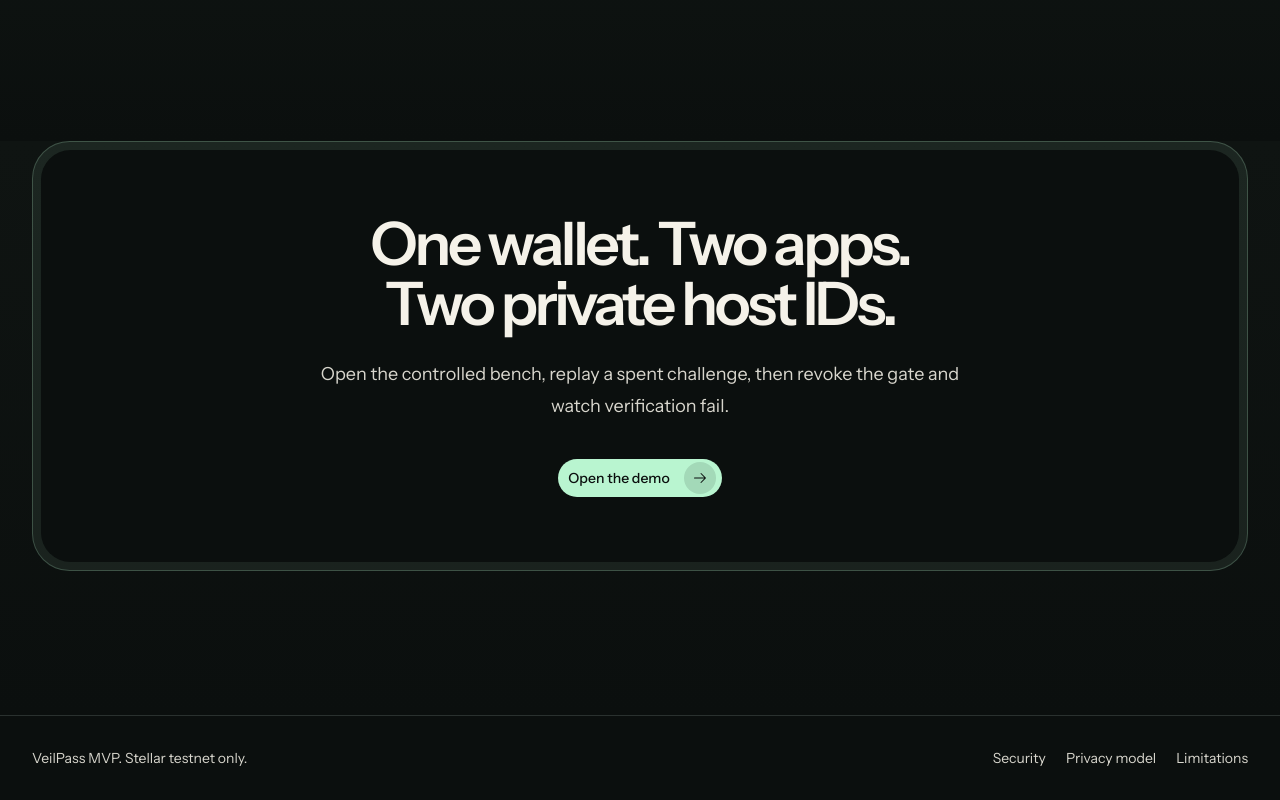
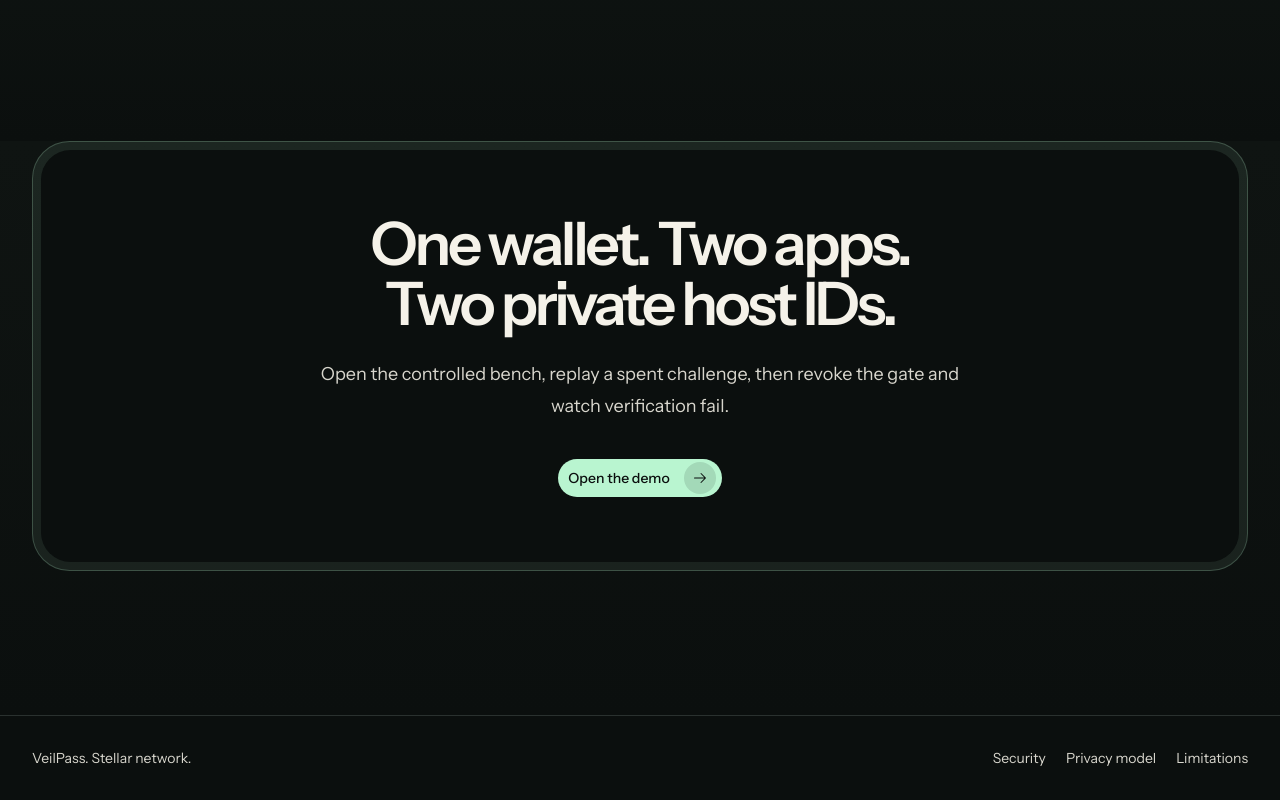
Before and after one commit to irham3/veilpass, a Next.js app in the folder frontend/: page / in a window 1280 px wide. Shown: the part 5174-5974 px from the top of the page. Built offline with nearby package versions, Linux system fonts and the light colour scheme.

Commit message:
refactor: change stellar testnet only text

```diff
--- a/frontend/app/page.tsx
+++ b/frontend/app/page.tsx
@@ -332,7 +332,7 @@ export default function Home() {
       {/* ── Footer ────────────────────────────────────────────────────── */}
       <footer className="border-t border-line-dark px-4 py-7 text-sm text-paper-200 sm:px-6 sm:py-8 lg:px-8">
         <div className="mx-auto flex max-w-7xl flex-col justify-between gap-4 sm:flex-row sm:items-center">
-          <span>VeilPass MVP. Stellar testnet only.</span>
+          <span>VeilPass. Stellar network.</span>
           <div className="flex flex-wrap gap-4 sm:gap-5">
             <Link className="smooth-link" href="/docs/security">Security</Link>
             <Link className="smooth-link" href="/docs/privacy-model">Privacy model</Link>
```
Also changed, not shown: 2 other files (tests, documents, lock files or other folders). Lines whose indentation alone changed are shown as unchanged.
